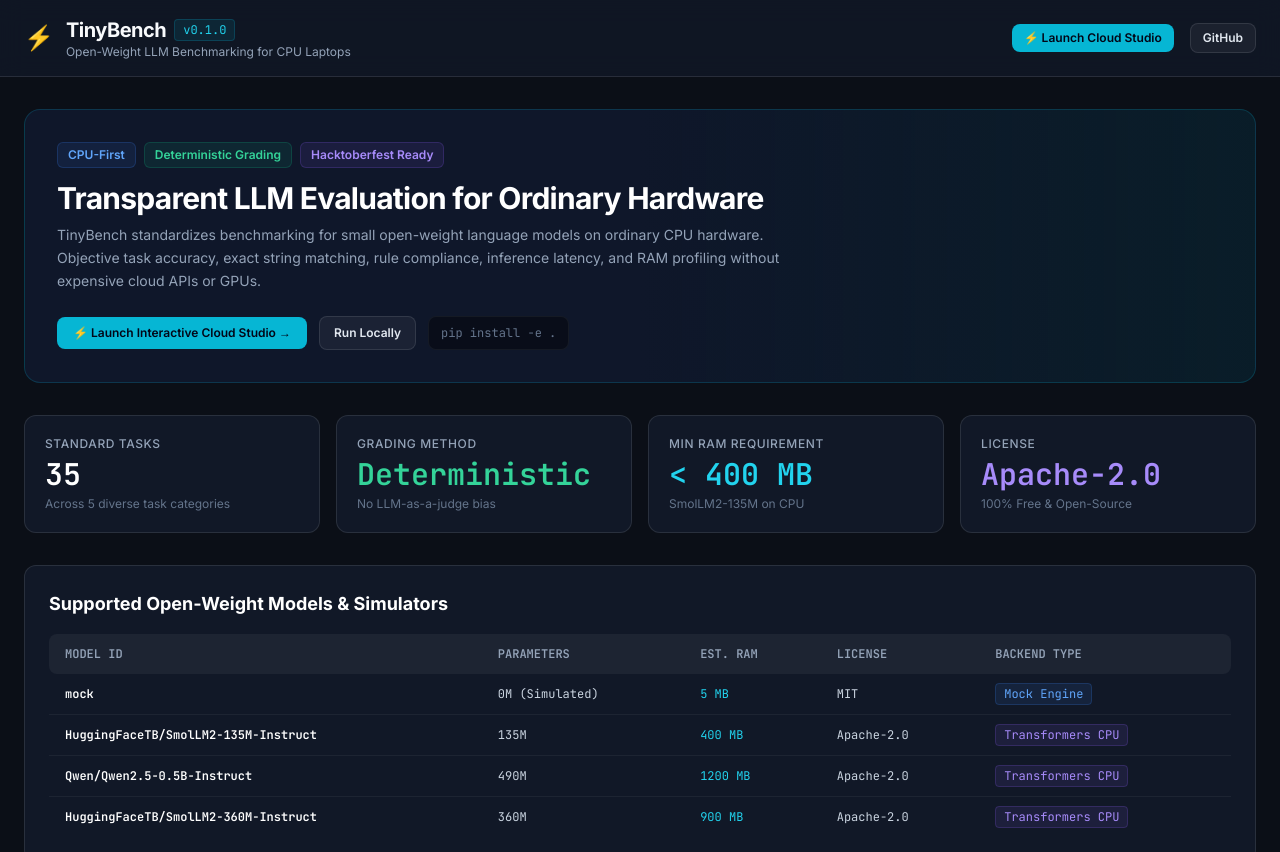
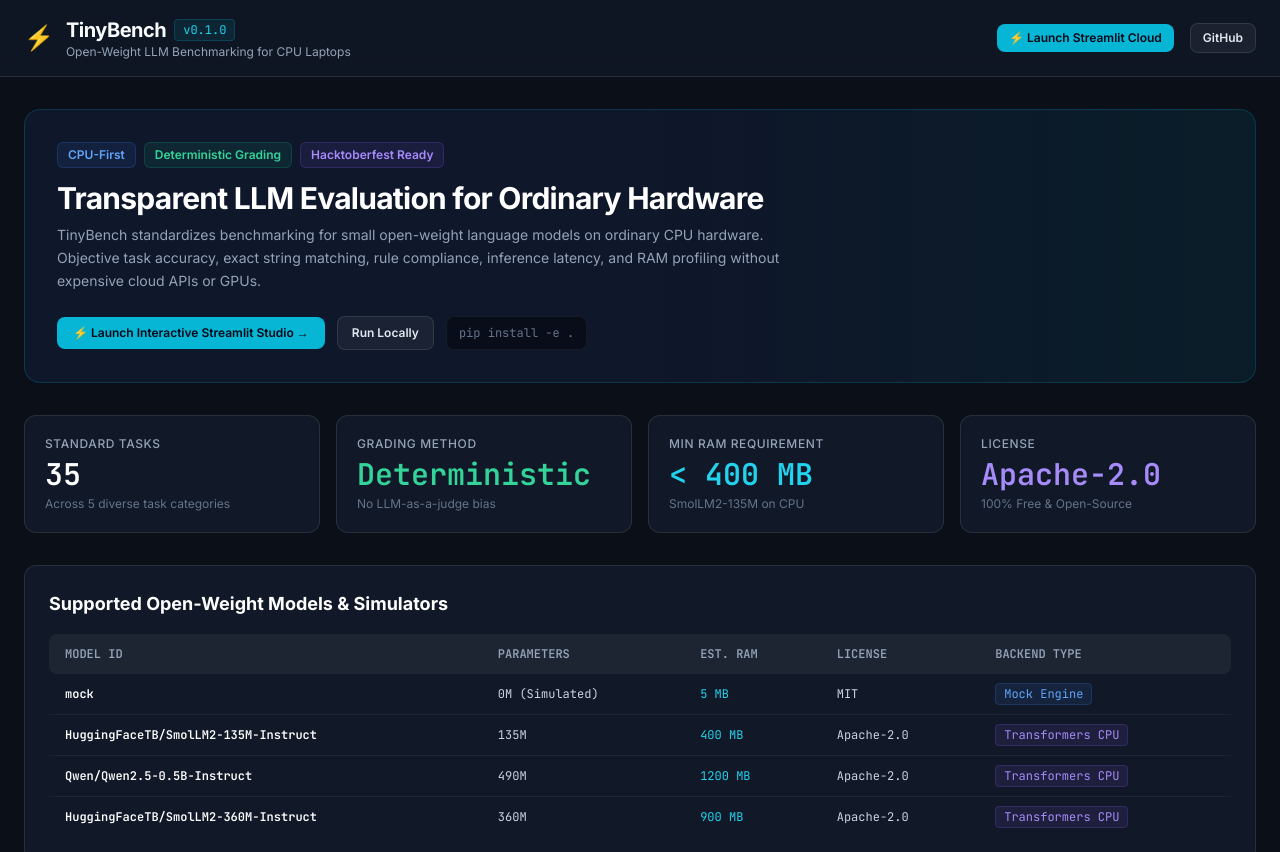
Before and after one commit to shettyadithyar76-prog/tinybench, a plain HTML site: page web/index.html in a window 1280 px wide. Shown: the top 852 px of the page. Drawn offline with nearby package versions, Linux system fonts and the light colour scheme.

Commit message:
chore: configure Streamlit Community Cloud as primary cloud provider

```diff
--- a/web/index.html
+++ b/web/index.html
@@ -44,8 +44,8 @@
         </div>
       </div>
       <div class="flex items-center gap-4">
-        <a href="https://huggingface.co/spaces/FunkeCodez/tinybench" target="_blank" class="inline-flex items-center gap-1.5 text-xs font-semibold px-3 py-1.5 rounded-lg bg-cyan-500 hover:bg-cyan-400 text-slate-950 transition-colors">
-          <span>⚡ Launch Cloud Studio</span>
+        <a href="https://tinybench.streamlit.app" target="_blank" class="inline-flex items-center gap-1.5 text-xs font-semibold px-3 py-1.5 rounded-lg bg-cyan-500 hover:bg-cyan-400 text-slate-950 transition-colors">
+          <span>⚡ Launch Streamlit Cloud</span>
         </a>
         <a href="https://github.com/shettyadithyar76-prog/tinybench" target="_blank" class="text-xs font-semibold px-3 py-1.5 rounded-lg bg-white/5 hover:bg-white/10 text-slate-200 border border-white/10 transition-colors">
           GitHub
@@ -72,8 +72,8 @@
           TinyBench standardizes benchmarking for small open-weight language models on ordinary CPU hardware. Objective task accuracy, exact string matching, rule compliance, inference latency, and RAM profiling without expensive cloud APIs or GPUs.
         </p>
         <div class="flex items-center gap-3">
-          <a href="https://huggingface.co/spaces/FunkeCodez/tinybench" target="_blank" class="px-4 py-2 text-xs font-semibold rounded-lg bg-cyan-500 hover:bg-cyan-400 text-slate-950 transition-colors flex items-center gap-1.5">
-            <span>⚡ Launch Interactive Cloud Studio &rarr;</span>
+          <a href="https://tinybench.streamlit.app" target="_blank" class="px-4 py-2 text-xs font-semibold rounded-lg bg-cyan-500 hover:bg-cyan-400 text-slate-950 transition-colors flex items-center gap-1.5">
+            <span>⚡ Launch Interactive Streamlit Studio &rarr;</span>
           </a>
           <a href="https://github.com/shettyadithyar76-prog/tinybench#readme" target="_blank" class="px-3.5 py-2 text-xs font-semibold rounded-lg bg-white/5 hover:bg-white/10 text-slate-200 border border-white/10 transition-colors">
             Run Locally
```
Also changed, not shown: .github/workflows/huggingface_sync.yml (deleted), README.md.
